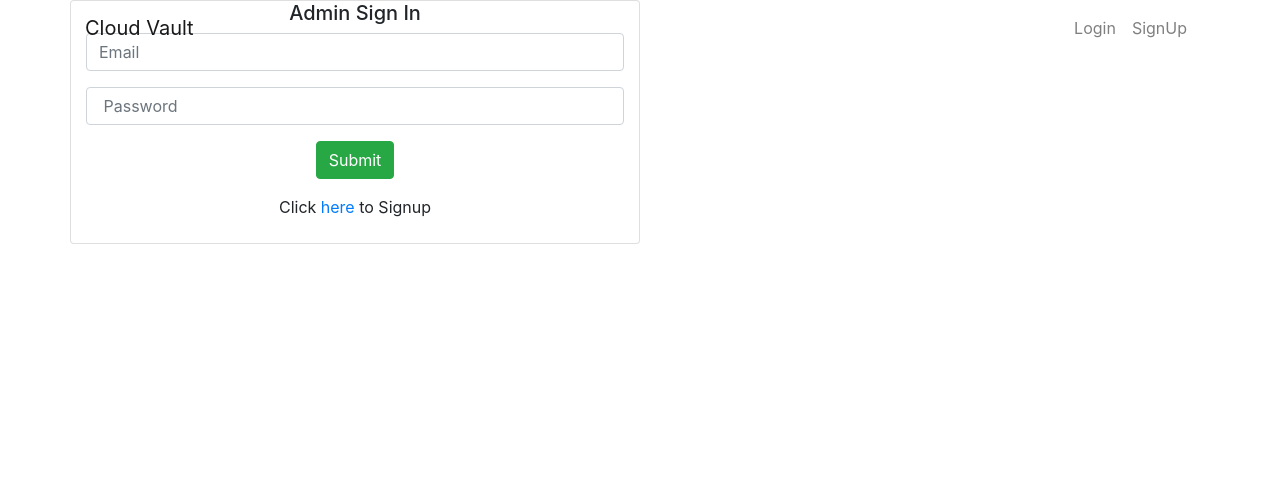
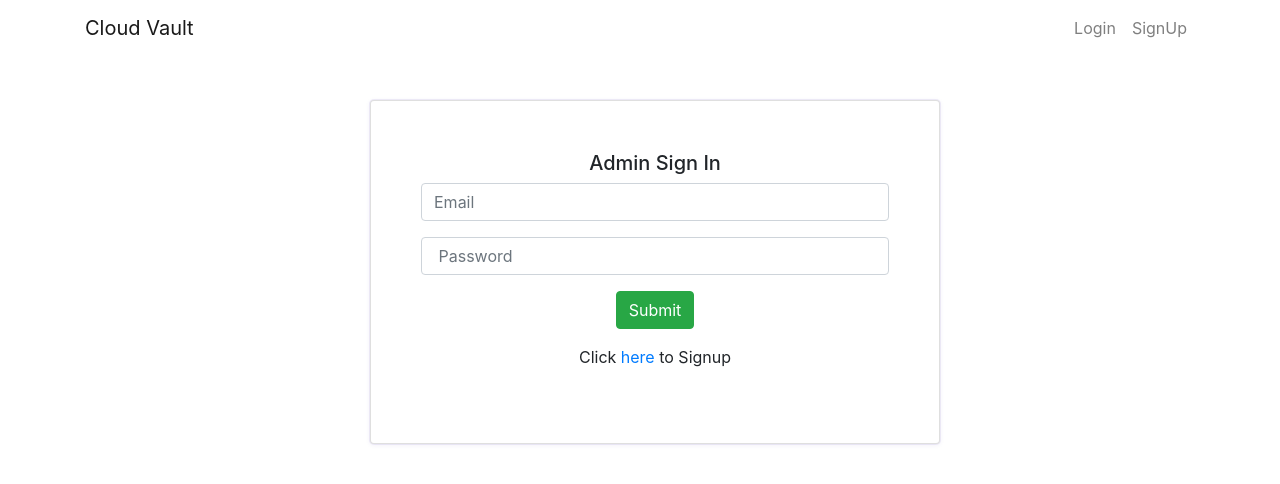
Before and after one commit to kamireddym28/Cloud_Vault, a React (Create React App) app in the folder react-view/: page /adminsignin in a window 1280 px wide. Shown: the top 484 px of the page. Built offline with nearby package versions, Linux system fonts and the light colour scheme.

Commit message:
admin, user css

```diff
--- a/react-view/src/App.css
+++ b/react-view/src/App.css
@@ -36,3 +36,15 @@
     transform: rotate(360deg);
   }
 }
+
+.userpanel .usercard, .adminpanel .admincard {
+  padding : 50px;
+  margin-left:300px;
+  margin-right:200px;
+  margin-top:100px;
+  box-shadow: 0 0 0 1px rgba(67,41,163,.08), 0 1px 5px 0 rgba(67,41,163,.08);
+}
+
+.text {
+  color: white;
+}
```
